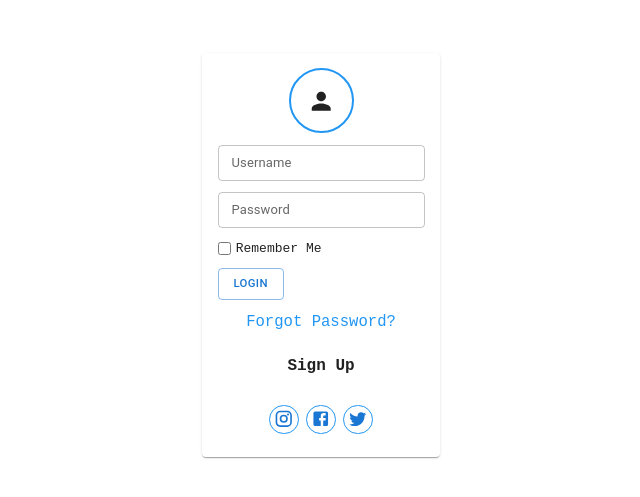
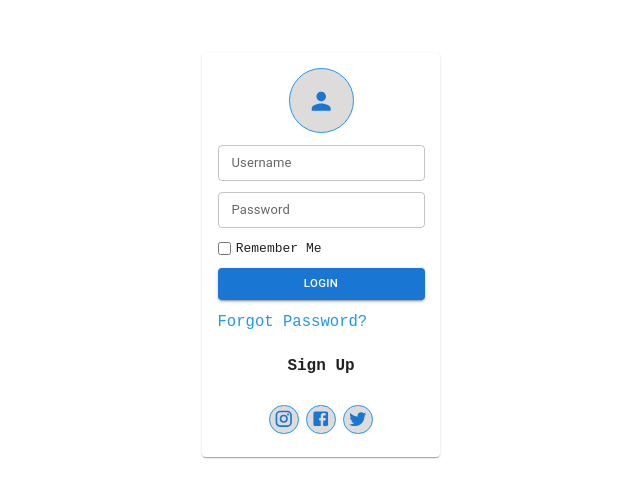
Before and after one commit to barasami/Login-Page, a React (Create React App) app: page / in a window 1280 px wide. Shown: the part 145-642 px from the top of the page, without its empty margins (319-959 px from the left). Built offline with nearby package versions, Linux system fonts and the light colour scheme.

Commit message:
added muistyles

```diff
--- a/src/Loginpg/Login.css
+++ b/src/Loginpg/Login.css
@@ -20,9 +20,6 @@
 
 }
 .link{
-    display: flex;
-    align-items: center;
-    justify-content: center;
     text-decoration: none;
     font-weight: lighter;
     font-family:monospace;
@@ -37,7 +34,8 @@
     display: flex;
     align-items: center;
     justify-content: center;
-    border: 2px solid #2196f3;
+    border: 1px solid #2196f3;
+    background-color: rgb(222, 219, 219);
 }
 .log_person{
     display: flex;
@@ -56,9 +54,12 @@
     margin-top: 1em;
 }
 .login{
-
+  justify-content:stretch;
+  justify-items: center;
+  width: 100%;
 
 }
+
 .remember{
     display: flex;
 }
@@ -90,6 +91,7 @@
     display: flex;
     align-items: center;
     justify-content: center;
+    background-color: rgb(222, 219, 219);
 
 }
 .facebooklink{
@@ -100,6 +102,7 @@
     display: flex;
     align-items: center;
     justify-content: center;
+    background-color: rgb(222, 219, 219);
 
 }
 .twitterlink{
@@ -110,6 +113,7 @@
     display: flex;
     align-items: center;
     justify-content: center;
+    background-color: rgb(222, 219, 219);
 
 }
 .twitterlink:active,.twitterlink:hover{
--- a/src/Loginpg/Login.js
+++ b/src/Loginpg/Login.js
@@ -14,7 +14,7 @@ function Login() {
     <Paper className='card' elevation={1}>
         <div className='log_person'>
             <div className='person'>
-                <PersonIcon fontSize='large' />
+                <PersonIcon fontSize='large' color='primary' />
             </div>
         </div>
         <div className='username'>
@@ -40,13 +40,13 @@ function Login() {
        </div>
        <div className='btn'>
             <div className='login'>
-                <Button variant="outlined" color="primary">
+                <Button variant="contained" color="primary" className='login'>
                     Login
                 </Button>
             </div>
        </div>
        <div className='f_password'>
-            <a className='link' href='#'>Forgot Password?</a>
+            <a className='link' href='/'>Forgot Password?</a>
        </div>
        <div className='option_two'>
             <div className='title'>
```
